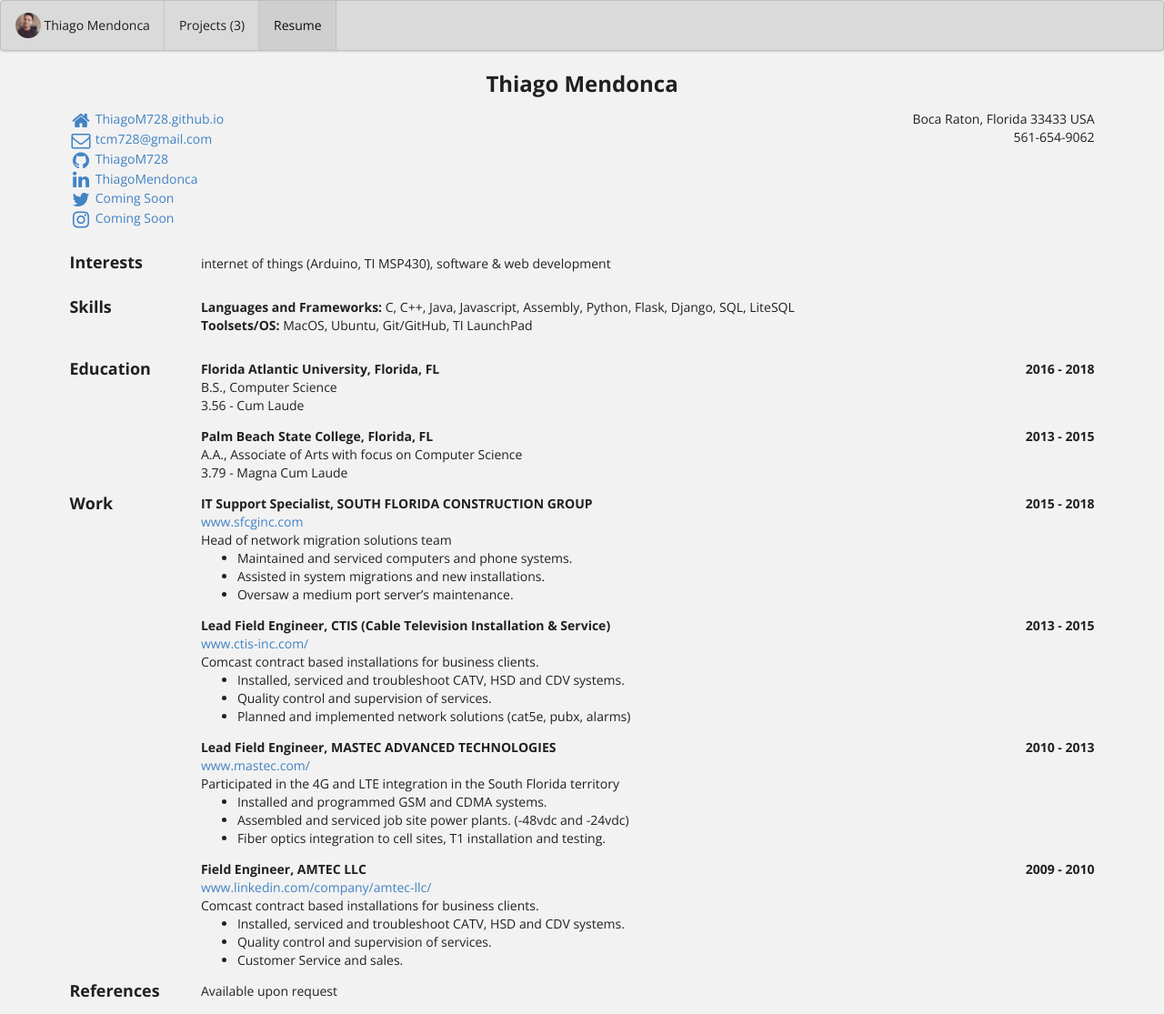
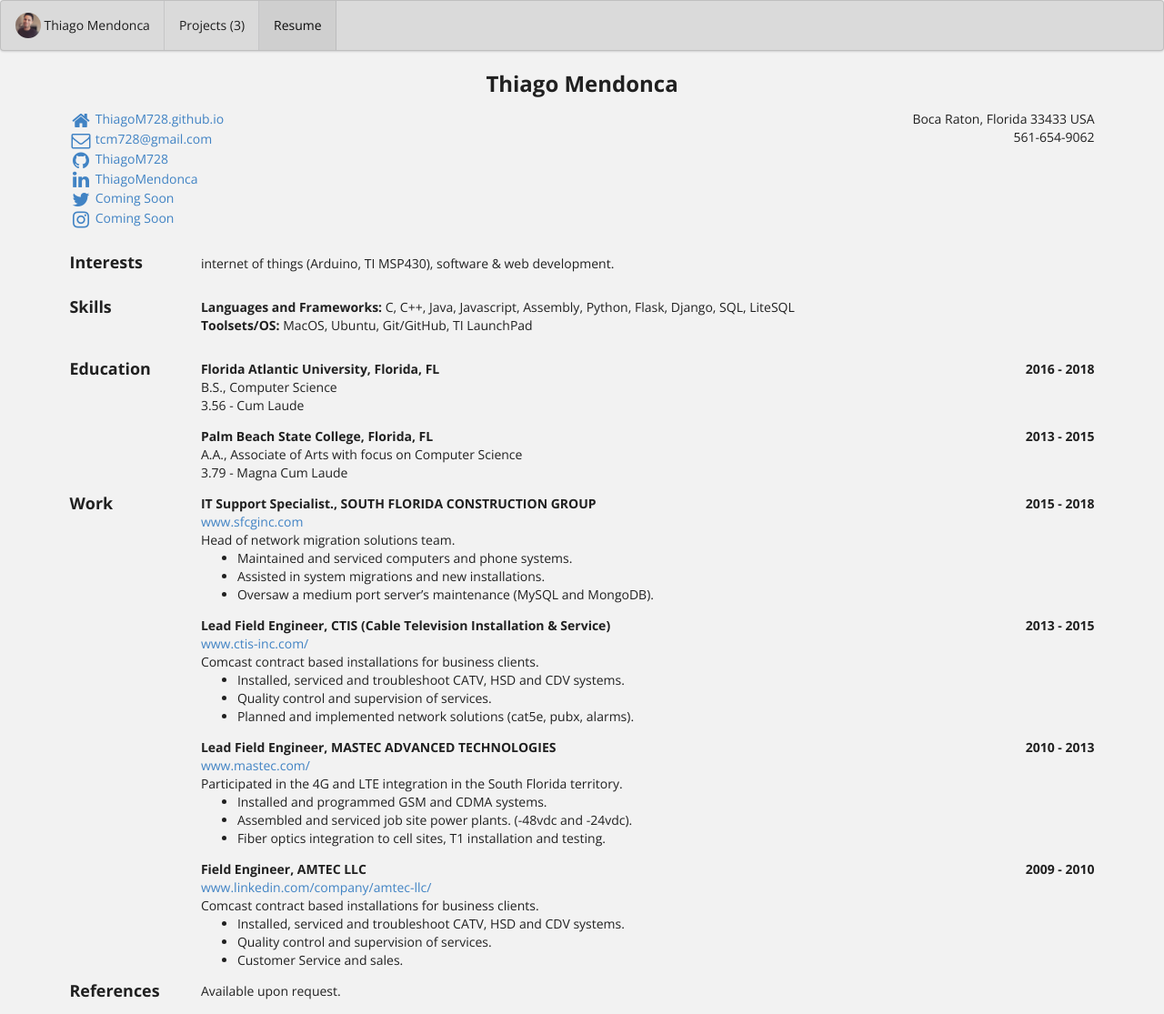
Before and after one commit to ThiagoM728/ThiagoM728.github.io, a Jekyll site: the page built from bio/index.html, in a window 1280 px wide. Shown: the whole page at 91% size. Built offline with Jekyll 4.4.1, drawn with Linux system fonts in a browser that asks for light colours.

Commit message:
Update bio.json

```diff
--- a/_data/bio.json
+++ b/_data/bio.json
@@ -46,7 +46,7 @@
       ]
     },
     {
-      "name": "software & web development",
+      "name": "software & web development.",
       "keywords": [
       ]
     },
@@ -104,15 +104,15 @@
   "work": [
     {
       "company": "SOUTH FLORIDA CONSTRUCTION GROUP ",
-      "position": "IT Support Specialist",
+      "position": "IT Support Specialist.",
       "website": "http://www.sfcginc.com",
       "startDate": "2015",
       "endDate": "2018",
-      "summary": "Head of network migration solutions team",
+      "summary": "Head of network migration solutions team.",
       "highlights": [
         "Maintained and serviced computers and phone systems.",
         "Assisted in system migrations and new installations.",
-        "Oversaw a medium port server’s maintenance."
+        "Oversaw a medium port server’s maintenance (MySQL and MongoDB)."
       ]
     },
     {
@@ -125,7 +125,7 @@
       "highlights": [
         "Installed, serviced and troubleshoot CATV, HSD and CDV systems.",
         "Quality control and supervision of services.",
-        "Planned and implemented network solutions (cat5e, pubx, alarms)"
+        "Planned and implemented network solutions (cat5e, pubx, alarms)."
       ]
     },
     {
@@ -134,10 +134,10 @@
       "website": "https://www.mastec.com/",
       "startDate": "2010",
       "endDate": "2013",
-      "summary": "Participated in the 4G and LTE integration in the South Florida territory",
+      "summary": "Participated in the 4G and LTE integration in the South Florida territory.",
       "highlights": [
         "Installed and programmed GSM and CDMA systems.",
-        "Assembled and serviced job site power plants. (-48vdc and -24vdc)",
+        "Assembled and serviced job site power plants. (-48vdc and -24vdc).",
         "Fiber optics integration to cell sites, T1 installation and testing."
       ]
     },
@@ -157,7 +157,7 @@
   ],
   "references": [
     {
-      "name": "Available upon request",
+      "name": "Available upon request.",
       "reference": ""
     }
   ]
```
